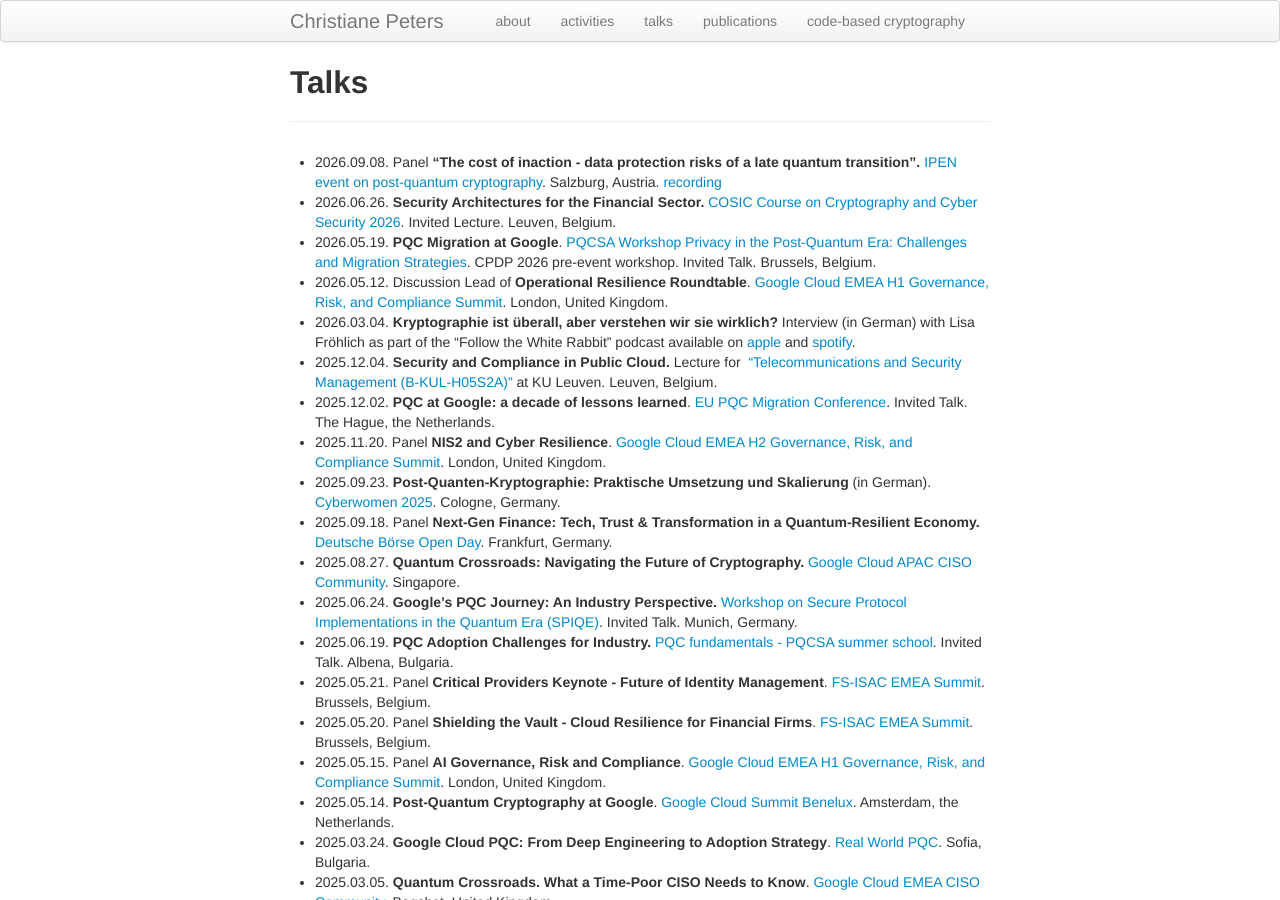
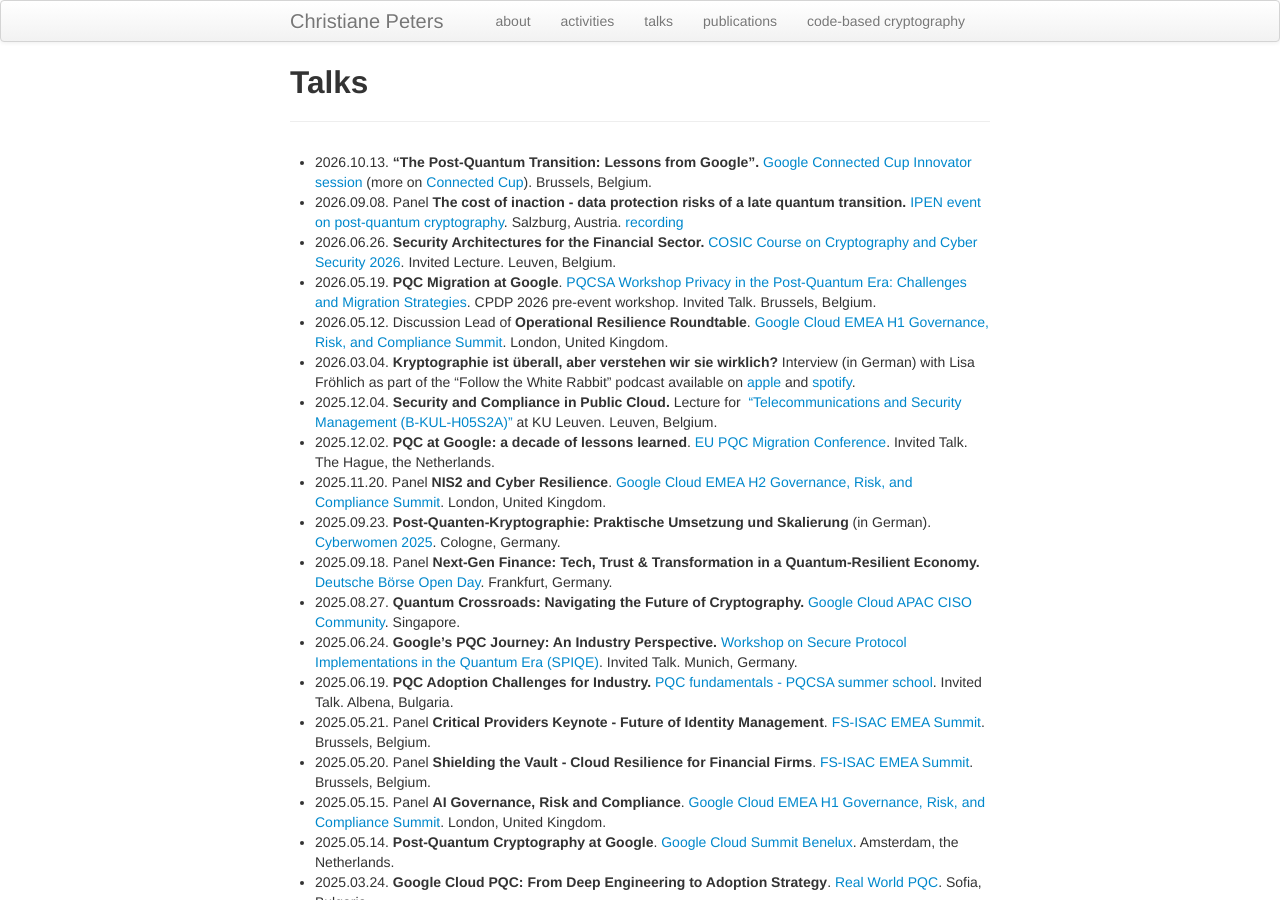
Before and after one commit to christianepeters/christianepeters.github.io, a Jekyll site: the page built from talks.md, in a window 1280 px wide and 900 px high. Built offline with Jekyll 4.4.1, drawn with Linux system fonts in a browser that asks for light colours.

Commit message:
Update talks.md

```diff
--- a/talks.md
+++ b/talks.md
@@ -3,7 +3,8 @@
 layout: page
 ---
 
-- 2026.09.08. Panel **"The cost of inaction - data protection risks of a late quantum transition".** [IPEN event on post-quantum cryptography](https://www.edps.europa.eu/ipen-event-post-quantum-cryptography_en). Salzburg, Austria. [recording](https://www.edps.europa.eu/press-publications/press-news/videos/ipen-event-post-quantum-cryptography-panel-2_en)
+- 2026.10.13. **"The Post-Quantum Transition: Lessons from Google".** [Google Connected Cup Innovator session](https://rsvp.withgoogle.com/events/the-post-quantum-transition-lessons-from-google) (more on [Connected Cup](https://rsvp.withgoogle.com/events/connected-cup/about)). Brussels, Belgium.
+- 2026.09.08. Panel **The cost of inaction - data protection risks of a late quantum transition.** [IPEN event on post-quantum cryptography](https://www.edps.europa.eu/ipen-event-post-quantum-cryptography_en). Salzburg, Austria. [recording](https://www.edps.europa.eu/press-publications/press-news/videos/ipen-event-post-quantum-cryptography-panel-2_en)
 - 2026.06.26. **Security Architectures for the Financial Sector.** [COSIC Course on Cryptography and Cyber Security 2026](https://www.esat.kuleuven.be/cosic/events/cosic-course/programme26/). Invited Lecture. Leuven, Belgium.
 - 2026.05.19. **PQC Migration at Google**. [PQCSA Workshop
 Privacy in the Post-Quantum Era: Challenges and Migration Strategies](https://cryptoexperts.com/pqcsa-workshop-2026/).
```
